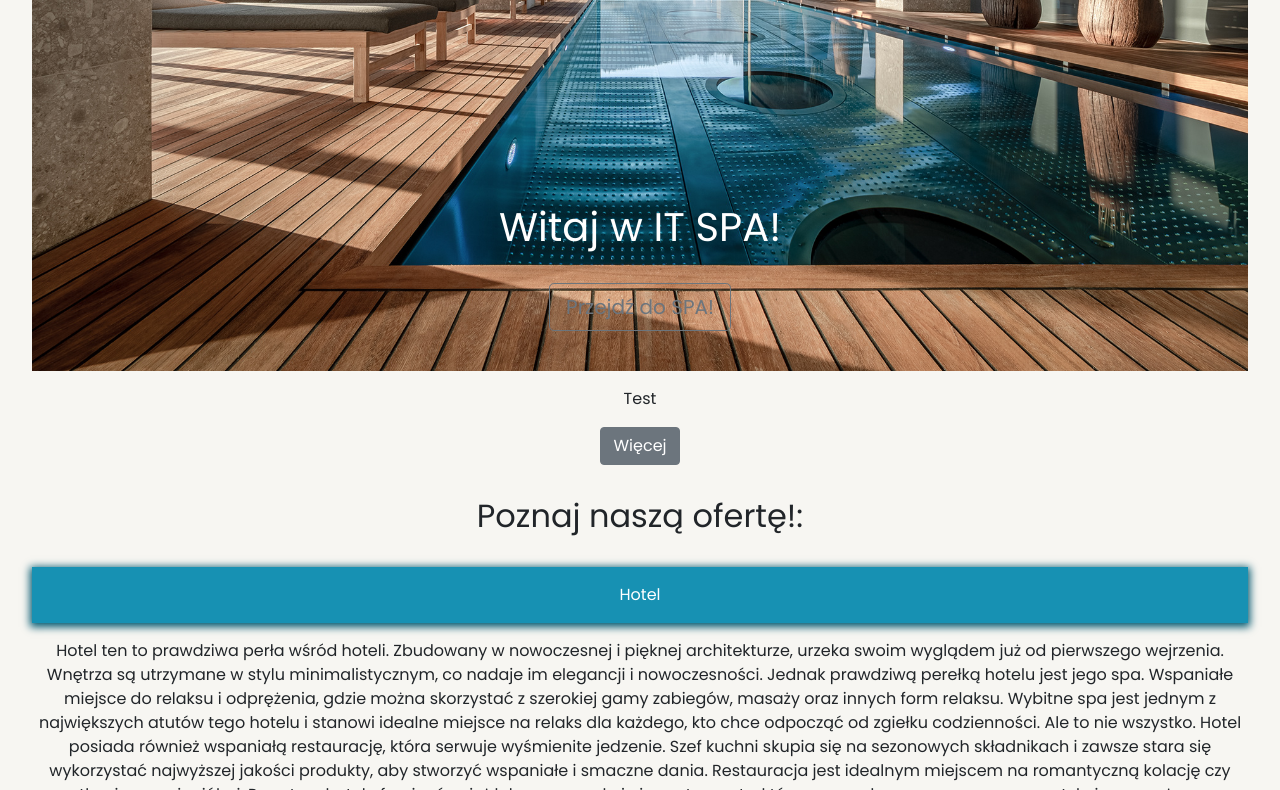
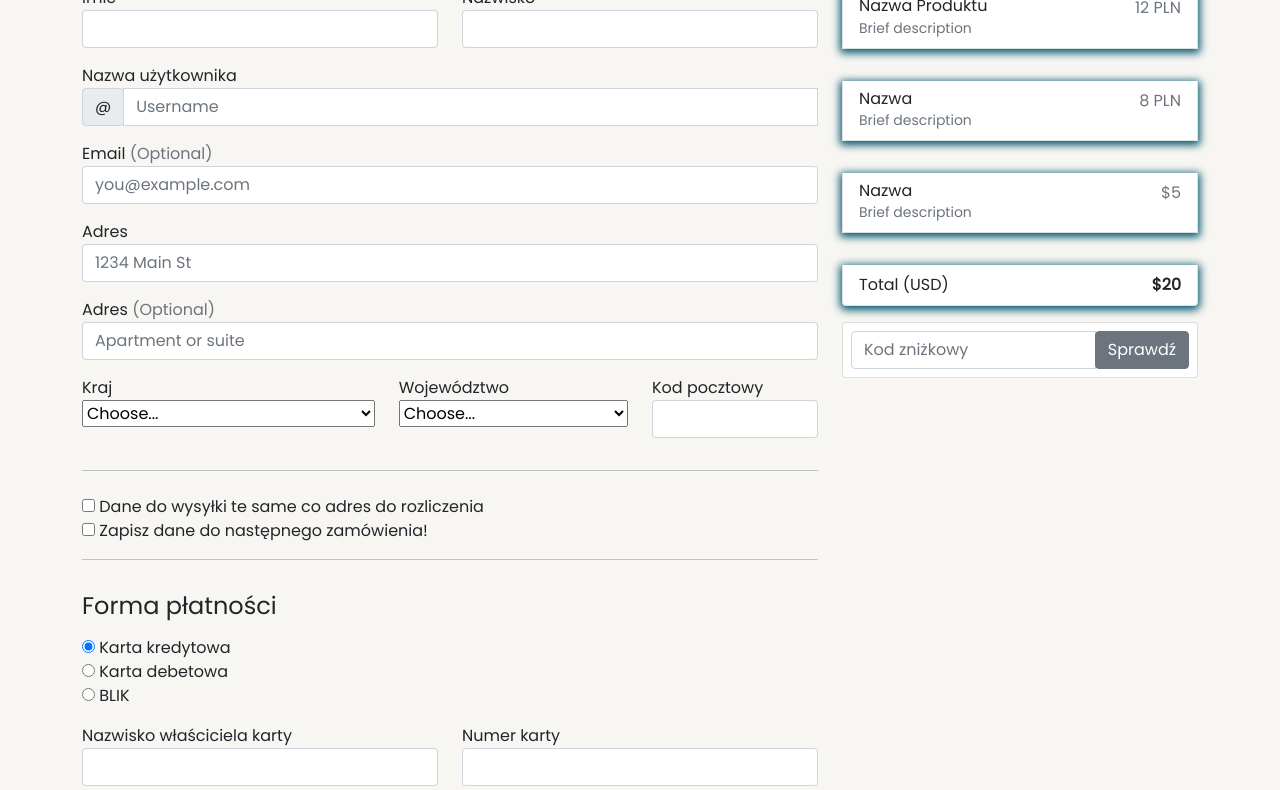
Before and after one commit to ChrisKotKot/First_Project_IT_SPA, a website built with Parcel: page it-spa/index.html in a window 1280 px wide. Shown: the part 510-1300 px from the top of the page. Built offline with nearby package versions, Linux system fonts and the light colour scheme; files whose address does not match are found by name.

Commit message:
GoogleMaps added, New UI added,....

```diff
--- a/it-spa/package.json
+++ b/it-spa/package.json
@@ -19,6 +19,8 @@
   },
   "dependencies": {
     "bootstrap": "^5.1.3",
-    "jquery": "^3.6.0"
+    "bootstrap-icons": "^1.10.3",
+    "jquery": "^3.6.0",
+    "views": "^1.0.2"
   }
 }
--- a/it-spa/src/it-spa.js
+++ b/it-spa/src/it-spa.js
@@ -10,6 +10,7 @@ import { Nav } from './navigation/Nav';
 import { Login } from './authorization/Login';
 import { Reservation } from './views/Reservation';
 import { Register } from './views/Register';
+import { Checkout } from './views/Checkout';
 
 
 
@@ -33,4 +34,4 @@ document.body.addEventListener('navigate', event => {
 
 // uzytkownik wystartuje na Home
 //main.append(Home());
-main.append(Home());
+main.append(Checkout());
--- a/it-spa/src/it-spa.scss
+++ b/it-spa/src/it-spa.scss
@@ -10,8 +10,22 @@ body {
 body {
     background : #F7F6F2;
     font-family: 'Poppins', 'Arial', sans-serif;
-    padding    : 2rem;
+    padding    : 0rem;
 }
+
+.map-container-3{
+    overflow:hidden;
+    padding-bottom:56.25%;
+    position:relative;
+    height:0;
+  }
+  .map-container-3 iframe{
+    left:0;
+    top:0;
+    height:80%;
+    width:100%;
+    position:absolute;
+  }
 
 nav {
     // background: linear-gradient(45deg, #ffc107 0%, #f4b700 100%);
@@ -25,9 +39,9 @@ nav {
         border       : 0;
         border-radius: 0;
         box-shadow   : none !important;
-        font-size    : 1rem;
+        font-size    : 1.5rem;
         outline      : none;
-        padding      : 0.5rem 1rem;
+        padding      : 0.6rem 1.2rem;
 
         &:active,
         &:focus,
@@ -65,7 +79,7 @@ main {
         padding   : 0;
 
         li {
-            background-color: #1791b3;
+            background-color: #847468;
             box-shadow      : #00576e 0 2px 8px 2px;
             color           : #fff;
             padding         : 1rem;
@@ -94,8 +108,8 @@ main {
     }
 
     article {
-        $bg-color-1: #dba100;
-        $bg-color-2: #dba100;
+        $bg-color-1: #847468;
+        $bg-color-2: #847468;
 
         background: repeating-linear-gradient(45deg, $bg-color-1, $bg-color-1 10px, $bg-color-2 10px, $bg-color-2 20px);
         box-shadow: #00576e 0 2px 8px 2px;
@@ -108,7 +122,7 @@ main {
         h4,
         h5,
         h6 {
-            background: #dba100;
+            background: #847468;
             color     : white;
             margin    : 0;
             padding   : 1rem 0.5rem;
--- /dev/null
+++ b/it-spa/src/views/Checkout.js
@@ -0,0 +1,258 @@
+export function Checkout() {
+	const section = document.createElement('section');
+
+	section.innerHTML = `
+    <title>Checkout example for Bootstrap</title>
+
+    <!-- Bootstrap core CSS -->
+    <link href="../../../../dist/css/bootstrap.min.css" rel="stylesheet">
+
+    <!-- Custom styles for this template -->
+    <link href="form-validation.css" rel="stylesheet">
+  </head>
+
+  <body class="bg-light">
+
+    <div class="container">
+      <div class="py-5 text-center">
+        <img class="d-block mx-auto mb-4" src="assets/Logo.png" alt="" width="72" height="72">
+        <h2>Ostatni krok przed zamówieniem!</h2>
+        <p class="lead">Wprowadź dane, wybierz rodzaj wysyłki oraz płatności.</p>
+      </div>
+
+      <div class="row">
+        <div class="col-md-4 order-md-2 mb-4">
+          <h4 class="d-flex justify-content-between align-items-center mb-3">
+            <span class="text-muted">Twój koszyk</span>
+            <span class="badge badge-secondary badge-pill">3</span>
+          </h4>
+          <ul class="list-group mb-3">
+            <li class="list-group-item d-flex justify-content-between lh-condensed">
+              <div>
+                <h6 class="my-0">Nazwa Produktu</h6>
+                <small class="text-muted">Brief description</small>
+              </div>
+              <span class="text-muted">12 PLN</span>
+            </li>
+            <li class="list-group-item d-flex justify-content-between lh-condensed">
+              <div>
+                <h6 class="my-0">Nazwa</h6>
+                <small class="text-muted">Brief description</small>
+              </div>
+              <span class="text-muted">8 PLN</span>
+            </li>
+            <li class="list-group-item d-flex justify-content-between lh-condensed">
+              <div>
+                <h6 class="my-0">Nazwa</h6>
+                <small class="text-muted">Brief description</small>
+              </div>
+              <span class="text-muted">$5</span>
+            </li>
+            <li class="list-group-item d-flex justify-content-between">
+              <span>Total (USD)</span>
+              <strong>$20</strong>
+            </li>
+          </ul>
+
+          <form class="card p-2">
+            <div class="input-group">
+              <input type="text" class="form-control" placeholder="Kod zniżkowy">
+              <div class="input-group-append">
+                <button type="submit" class="btn btn-secondary">Sprawdź</button>
+              </div>
+            </div>
+          </form>
+        </div>
+        <div class="col-md-8 order-md-1">
+          <h4 class="mb-3">Dane do wysyłki</h4>
+          <form class="needs-validation" novalidate>
+            <div class="row">
+              <div class="col-md-6 mb-3">
+                <label for="firstName">Imie</label>
+                <input type="text" class="form-control" id="firstName" placeholder="" value="" required>
+                <div class="invalid-feedback">
+                  Valid first name is required.
+                </div>
+              </div>
+              <div class="col-md-6 mb-3">
+                <label for="lastName">Nazwisko</label>
+                <input type="text" class="form-control" id="lastName" placeholder="" value="" required>
+                <div class="invalid-feedback">
+                  Valid last name is required.
+                </div>
+              </div>
+            </div>
+
+            <div class="mb-3">
+              <label for="username">Nazwa użytkownika</label>
+              <div class="input-group">
+                <div class="input-group-prepend">
+                  <span class="input-group-text">@</span>
+                </div>
+                <input type="text" class="form-control" id="username" placeholder="Username" required>
+                <div class="invalid-feedback" style="width: 100%;">
+                  Your username is required.
+                </div>
+              </div>
+            </div>
+
+            <div class="mb-3">
+              <label for="email">Email <span class="text-muted">(Optional)</span></label>
+              <input type="email" class="form-control" id="email" placeholder="you@example.com">
+              <div class="invalid-feedback">
+                Please enter a valid email address for shipping updates.
+              </div>
+            </div>
+
+            <div class="mb-3">
+              <label for="address">Adres</label>
+              <input type="text" class="form-control" id="address" placeholder="1234 Main St" required>
+              <div class="invalid-feedback">
+                Please enter your shipping address.
+              </div>
+            </div>
+
+            <div class="mb-3">
+              <label for="address2">Adres <span class="text-muted">(Optional)</span></label>
+              <input type="text" class="form-control" id="address2" placeholder="Apartment or suite">
+            </div>
+
+            <div class="row">
+              <div class="col-md-5 mb-3">
+                <label for="country">Kraj</label>
+                <select class="custom-select d-block w-100" id="country" required>
+                  <option value="">Choose...</option>
+                  <option>Polandia</option>
+                </select>
+                <div class="invalid-feedback">
+                  Please select a valid country.
+                </div>
+              </div>
+              <div class="col-md-4 mb-3">
+                <label for="state">Województwo</label>
+                <select class="custom-select d-block w-100" id="state" required>
+                  <option value="">Choose...</option>
+                  <option>Mazowieckie</option>
+                </select>
+                <div class="invalid-feedback">
+                  Please provide a valid state.
+                </div>
+              </div>
+              <div class="col-md-3 mb-3">
+                <label for="zip">Kod pocztowy</label>
+                <input type="text" class="form-control" id="zip" placeholder="" required>
+                <div class="invalid-feedback">
+                  Zip code required.
+                </div>
+              </div>
+            </div>
+            <hr class="mb-4">
+            <div class="custom-control custom-checkbox">
+              <input type="checkbox" class="custom-control-input" id="same-address">
+              <label class="custom-control-label" for="same-address">Dane do wysyłki te same co adres do rozliczenia</label>
+            </div>
+            <div class="custom-control custom-checkbox">
+              <input type="checkbox" class="custom-control-input" id="save-info">
+              <label class="custom-control-label" for="save-info">Zapisz dane do następnego zamówienia!</label>
+            </div>
+            <hr class="mb-4">
+
+            <h4 class="mb-3">Forma płatności</h4>
+
+            <div class="d-block my-3">
+              <div class="custom-control custom-radio">
+                <input id="credit" name="paymentMethod" type="radio" class="custom-control-input" checked required>
+                <label class="custom-control-label" for="credit">Karta kredytowa</label>
+              </div>
+              <div class="custom-control custom-radio">
+                <input id="debit" name="paymentMethod" type="radio" class="custom-control-input" required>
+                <label class="custom-control-label" for="debit">Karta debetowa</label>
+              </div>
+              <div class="custom-control custom-radio">
+                <input id="paypal" name="paymentMethod" type="radio" class="custom-control-input" required>
+                <label class="custom-control-label" for="paypal">BLIK</label>
+              </div>
+            </div>
+            <div class="row">
+              <div class="col-md-6 mb-3">
+                <label for="cc-name">Nazwisko właściciela karty</label>
+                <input type="text" class="form-control" id="cc-name" placeholder="" required>
+                <small class="text-muted">Full name as displayed on card</small>
+                <div class="invalid-feedback">
+                  Name on card is required
+                </div>
+              </div>
+              <div class="col-md-6 mb-3">
+                <label for="cc-number">Numer karty</label>
+                <input type="text" class="form-control" id="cc-number" placeholder="" required>
+                <div class="invalid-feedback">
+                  Credit card number is required
+                </div>
+              </div>
+            </div>
+            <div class="row">
+              <div class="col-md-3 mb-3">
+                <label for="cc-expiration">Data ważności karty</label>
+                <input type="text" class="form-control" id="cc-expiration" placeholder="" required>
+                <div class="invalid-feedback">
+                  Expiration date required
+                </div>
+              </div>
+              <div class="col-md-3 mb-3">
+                <label for="cc-expiration">CVV</label>
+                <input type="text" class="form-control" id="cc-cvv" placeholder="" required>
+                <div class="invalid-feedback">
+                  Security code required
+                </div>
+              </div>
+            </div>
+            <hr class="mb-4">
+            <button class="btn btn-success btn-lg btn-block" type="submit">Zamawiam
+        </div>
+      </div>
+
+      <footer class="my-5 pt-5 text-muted text-center text-small">
+        <p class="mb-1">&copy; 2017-2018 Company Name</p>
+        <ul class="list-inline">
+          <li class="list-inline-item"><a href="#">Privacy</a></li>
+          <li class="list-inline-item"><a href="#">Terms</a></li>
+          <li class="list-inline-item"><a href="#">Support</a></li>
+        </ul>
+      </footer>
+    </div>
+
+    <!-- Bootstrap core JavaScript
+    ================================================== -->
+    <!-- Placed at the end of the document so the pages load faster -->
+    <script src="https://code.jquery.com/jquery-3.2.1.slim.min.js" integrity="sha384-KJ3o2DKtIkvYIK3UENzmM7KCkRr/rE9/Qpg6aAZGJwFDMVNA/GpGFF93hXpG5KkN" crossorigin="anonymous"></script>
+    <script>window.jQuery || document.write('<script src="../../../../assets/js/vendor/jquery-slim.min.js"><\/script>')</script>
+    <script src="../../../../assets/js/vendor/popper.min.js"></script>
+    <script src="../../../../dist/js/bootstrap.min.js"></script>
+    <script src="../../../../assets/js/vendor/holder.min.js"></script>
+    <script>
+      // Example starter JavaScript for disabling form submissions if there are invalid fields
+      (function() {
+        'use strict';
+
+        window.addEventListener('load', function() {
+          // Fetch all the forms we want to apply custom Bootstrap validation styles to
+          var forms = document.getElementsByClassName('needs-validation');
+
+          // Loop over them and prevent submission
+          var validation = Array.prototype.filter.call(forms, function(form) {
+            form.addEventListener('submit', function(event) {
+              if (form.checkValidity() === false) {
+                event.preventDefault();
+                event.stopPropagation();
+              }
+              form.classList.add('was-validated');
+            }, false);
+          });
+        }, false);
+      })();
+    </script>
+
+    `;
+
+	return section;
+}
--- a/it-spa/src/views/Home.js
+++ b/it-spa/src/views/Home.js
@@ -202,6 +202,16 @@ export function Home() {
 	</div>
 `;
 
+const mapG = createEl('div', [], { id: 'mapG' });
+mapG.innerHTML = `
+
+<!--Google map-->
+<div id="map-container-google-3" class="z-depth-1-half map-container-3">
+  <iframe src="https://maps.google.com/maps?q=Nowe+Guty&t=k&z=13&ie=UTF8&iwloc=&output=embed" frameborder="0"
+    style="border:0" allowfullscreen></iframe>
+</div>
+`;
+
 	const contact = createEl('div', [], { id: 'contact' });
 	contact.innerHTML = `
 
@@ -224,7 +234,7 @@ export function Home() {
   </footer>
 `;
 
-	section.append(course, resour, clients, contact);
+	section.append(course, resour, clients, mapG, contact);
 
 	return section;
 }
--- a/it-spa/src/views/Reservation.js
+++ b/it-spa/src/views/Reservation.js
@@ -4,8 +4,8 @@ export function Reservation() {
 	div.innerHTML = `
     <section>
     <h1>Tu powstanie kalendarz</h1>
-    <div class="col-sm-10">
-      <input type="date" class="form-control" id="date_picker" >
+    <div class="col-sm-10" >
+      <input type="date" class="form-control" id="date_picker"  >
     </div>
     <div class="col-sm-10">
       <input type="date" class="form-control" id="date_picker2" >
```
Also changed, not shown: it-spa/database.json (+8 -0 lines), it-spa/src/navigation/Nav.js (+9 -1 lines), it-spa/src/views/Cart.js (+4 -3 lines), it-spa/src/assets/Logo.png (added), 1 other file.
